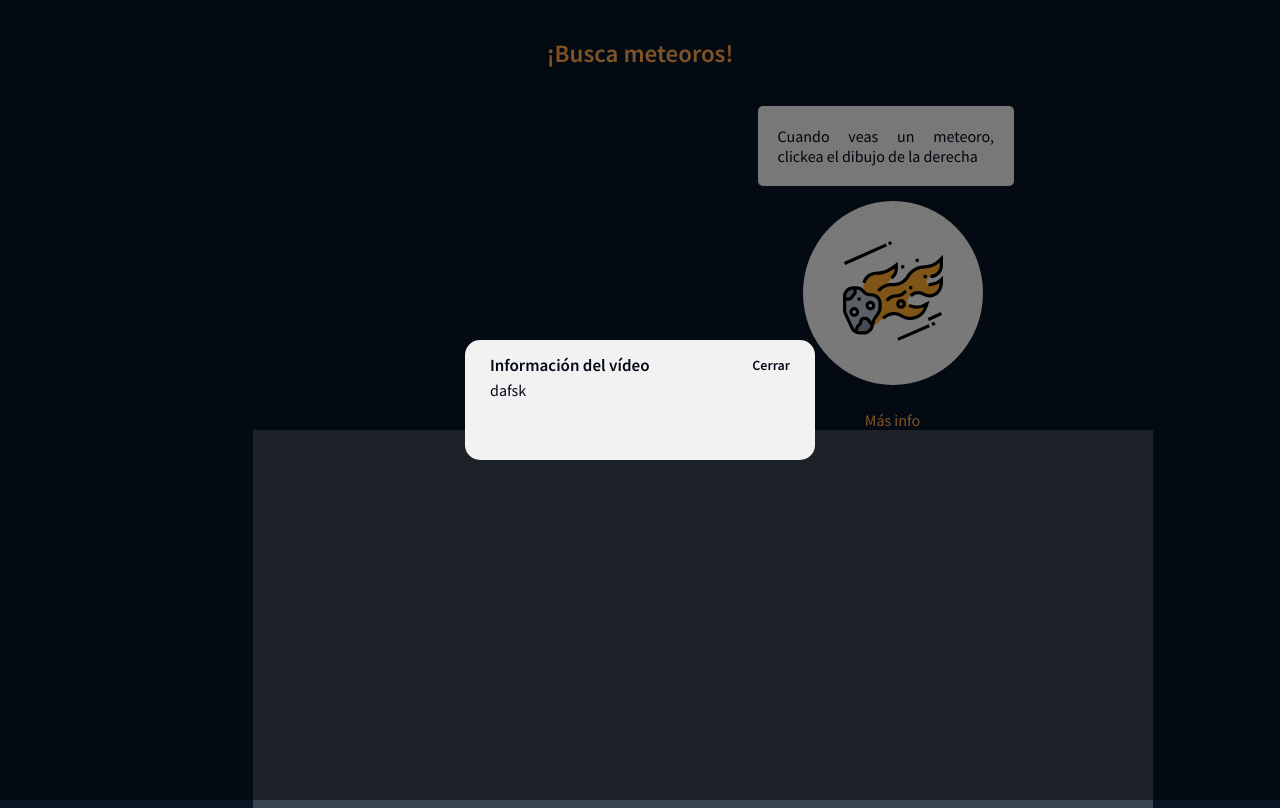
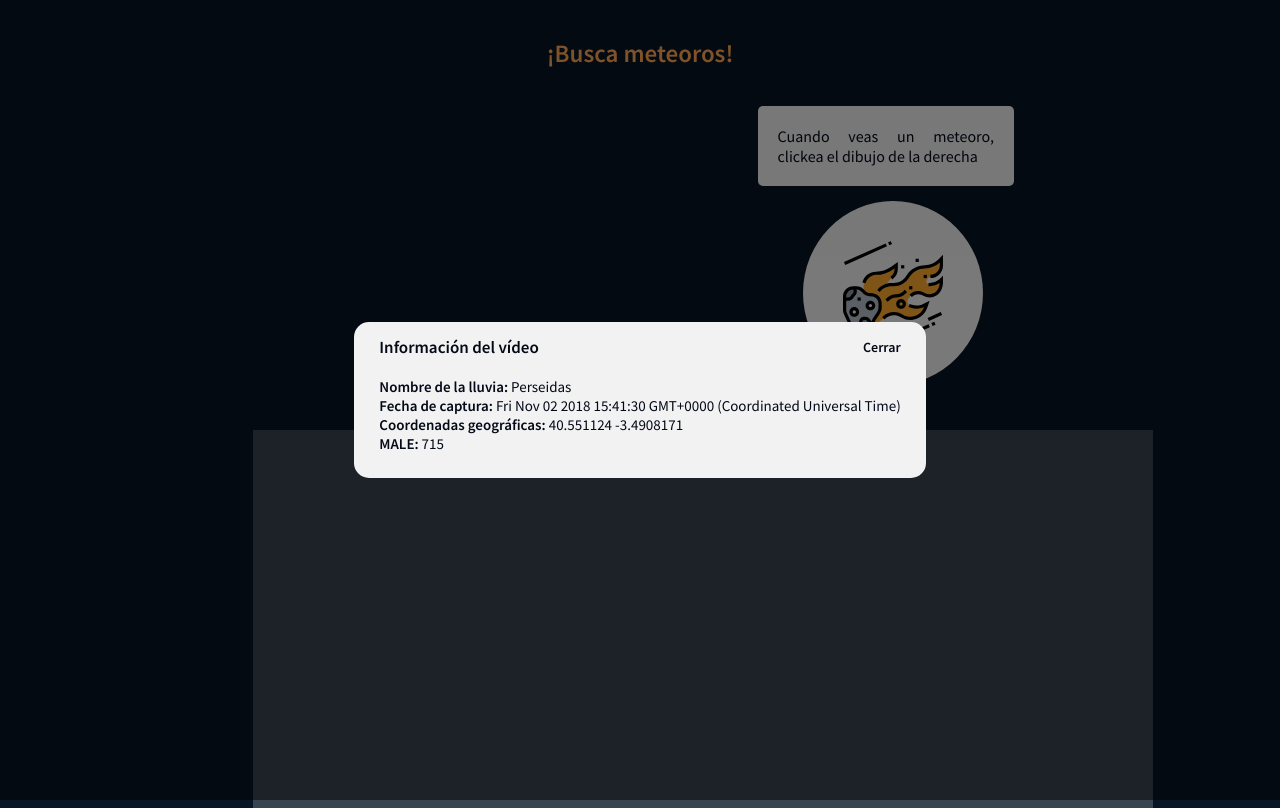
Before and after one commit to onmax/meteorites_youtube, a plain HTML site: page index.html in a window 1280 px wide. Both pictures are taken after a click on the element "Más info". Drawn offline with Linux system fonts and the light colour scheme.

Commit message:
added info modal

```diff
--- a/index.html
+++ b/index.html
@@ -67,7 +67,10 @@
                 <h2>Información del vídeo</h2>
                 <h6>Cerrar</h6>
             </div>
-            dafsk
+            <nav>
+                <ul id="moreInfoList">
+                </ul>
+            </nav>
         </div>
     </div>
 
--- a/main.css
+++ b/main.css
@@ -309,3 +309,16 @@ input[type=range]:focus::-webkit-slider-runnable-track {
 .modal-header h6 {
     font-size: 14px;
 }
+
+.video-info nav ul {
+    list-style: none;
+    display: flex;
+    justify-content: center;
+    flex-direction: column;
+    padding: 0;
+    font-size: 15px;
+}
+
+.video-info nav ul .title {
+    font-weight: bold;
+}
--- a/modal-info.js
+++ b/modal-info.js
@@ -16,3 +16,19 @@ function hideModal() {
     modal.classList.toggle('show-modal')
     overlay.classList.toggle('show-overlay')
 }
+
+function setMoreInfo() {
+    const infoArr = apiInfo.moreInfo;
+    infoArr.map(info => {
+        const li = document.createElement('li')
+        const title = document.createElement('span')
+        title.innerHTML = info.title + ': '
+        title.classList.add('title')
+        const value = document.createElement('span')
+        value.innerHTML = info.value
+        value.classList.add('value')
+        li.append(title)
+        li.append(value)
+        document.getElementById('moreInfoList').append(li)
+    })
+}
--- a/script.js
+++ b/script.js
@@ -1,6 +1,28 @@
 let player, canvas, ctx, hypotenuse;
 
 const FPS = 24;
+
+const apiInfo = {
+  videoId: 'L0hfNjhmTpc',
+  moreInfo: [{
+      title: 'Nombre de la lluvia',
+      value: 'Perseidas'
+    },
+    {
+      title: 'Fecha de captura',
+      value: new Date()
+    },
+    {
+      title: 'Coordenadas geográficas',
+      value: '40.551124 -3.4908171'
+    },
+    {
+      title: 'MALE',
+      value: 715
+    }
+  ]
+}
+
 let points = {
   A: undefined,
   B: undefined
@@ -9,4 +31,6 @@ let points = {
 initCanvas()
 initAppState();
 
+setMoreInfo();
+
 moreInfo()
--- a/youtube.js
+++ b/youtube.js
@@ -11,7 +11,7 @@ function onYouTubeIframeAPIReady() {
     player = new YT.Player('player', {
         height: '540',
         width: '900',
-        videoId: 'L0hfNjhmTpc',
+        videoId: apiInfo.videoId,
         events: {
             'onReady': onPlayerReady
         },
```
